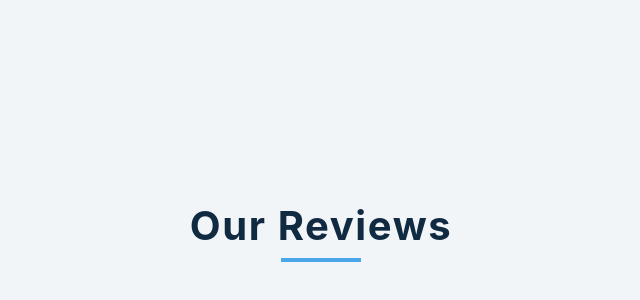
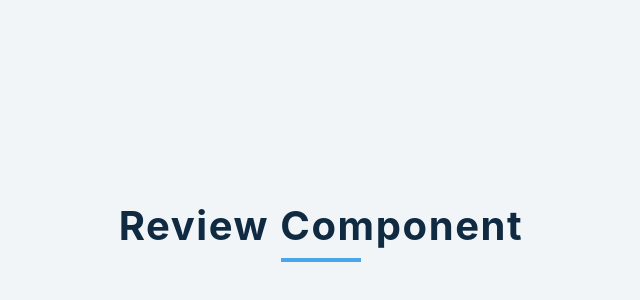
Before and after one commit to BulegaHassan/reviews-react-mini-project, a React (Create React App) app: page / in a window 1280 px wide. Shown: the part 134-434 px from the top of the page, without its empty margins (319-959 px from the left). Built offline with nearby package versions, Linux system fonts and the light colour scheme.

Commit message:
chore: add review component to App.js

```diff
--- a/src/App.js
+++ b/src/App.js
@@ -5,7 +5,7 @@ function App() {
     <main>
       <section className='container'>
         <div className='title'>
-          <h2>our reviews</h2>
+          <Review/>
           <div className='underline'></div>
         </div>
       </section>
```
